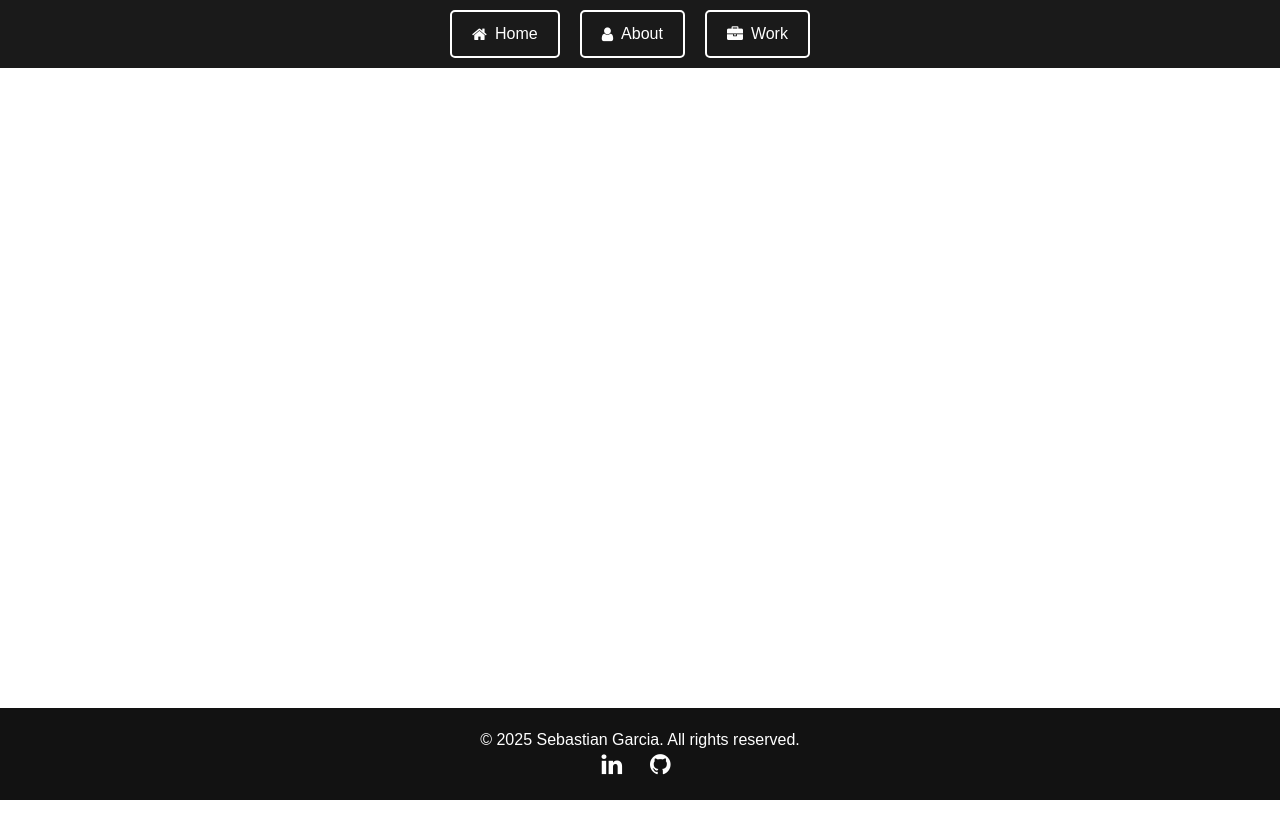
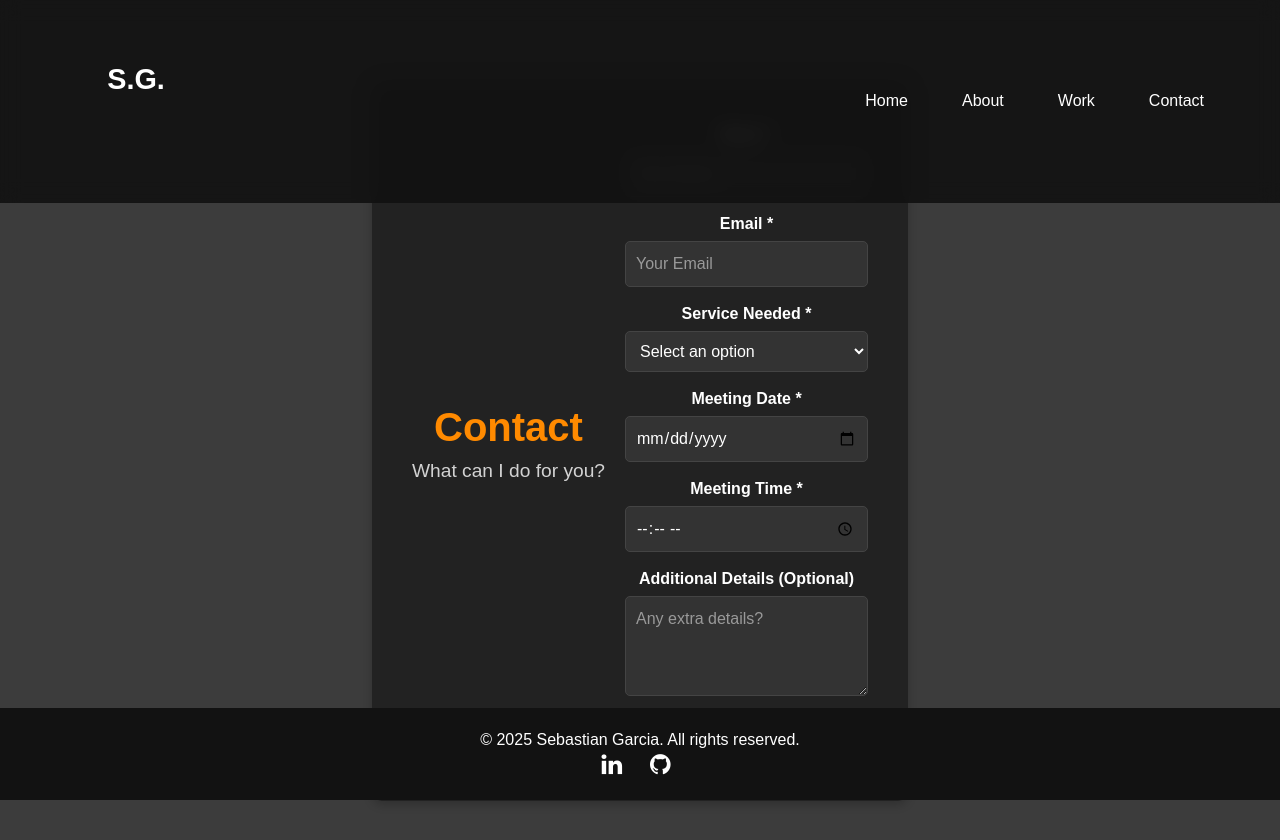
Before and after one commit to SzK14/Szk, a React (Vite) app: page /contact in a window 1280 px wide. Shown: the top 840 px of the page. Before the commit the page ends 800 px from the top, so only its background shows below. Built offline with nearby package versions, Linux system fonts and the light colour scheme.

Commit message:
new updates

```diff
--- a/src/App.jsx
+++ b/src/App.jsx
@@ -6,6 +6,7 @@ import Navbar from './components/Navbar.jsx';
 import HomePage from './components/HomePage.jsx';
 import AboutPage from './components/AboutPage.jsx';
 import WorkPage from './components/WorkPage.jsx';
+import Contact from './components/Contact.jsx';
 
 
 
@@ -19,6 +20,7 @@ function App() {
           <Route path="/" element={<HomePage />} />
           <Route path="/about" element={<AboutPage />} />
           <Route path="/work" element={<WorkPage />} />
+          <Route path="/contact" element={<Contact />} />
         </Routes>
 
       </div>
--- a/src/components/Contact.jsx
+++ b/src/components/Contact.jsx
@@ -2,53 +2,112 @@ import React, { useState } from "react";
 import "./Contact.css";
 
 const Contact = () => {
-  const [formData, setFormData] = useState({ name: "", email: "", message: "" });
+  const [formData, setFormData] = useState({
+    name: "",
+    email: "",
+    service: "",
+    date: "",
+    time: "",
+    message: "",
+  });
   const [submitted, setSubmitted] = useState(false);
+  const [errors, setErrors] = useState({});
 
   const handleChange = (e) => {
     setFormData({ ...formData, [e.target.name]: e.target.value });
   };
 
+  const validateForm = () => {
+    let newErrors = {};
+    if (!formData.name) newErrors.name = "Name is required";
+    if (!formData.email) newErrors.email = "Email is required";
+    if (!formData.service) newErrors.service = "Please select a service";
+    if (!formData.date) newErrors.date = "Please select a date";
+    if (!formData.time) newErrors.time = "Please select a time";
+    return newErrors;
+  };
+
   const handleSubmit = (e) => {
     e.preventDefault();
-    if (formData.name && formData.email && formData.message) {
-      console.log("Mensaje enviado:", formData);
+    const formErrors = validateForm();
+    if (Object.keys(formErrors).length === 0) {
       setSubmitted(true);
-      setTimeout(() => setSubmitted(false), 3000);
-      setFormData({ name: "", email: "", message: "" }); // Limpiar formulario
+      alert("Form submitted successfully!");
+    } else {
+      setErrors(formErrors);
     }
   };
 
   return (
     <div className="contact-container">
-      <h2>Contact Me</h2>
-      {submitted && <p className="success-message">Your message has been sent! ✅</p>}
-      <form onSubmit={handleSubmit} className="contact-form">
+      {/* 📌 Sección izquierda */}
+      <div className="contact-info">
+        <h2>Contact</h2>
+        <p>What can I do for you?</p>
+      </div>
+
+      {/* 📌 Sección derecha - Formulario */}
+      <form className="contact-form" onSubmit={handleSubmit}>
+        <div className="input-group">
+          <label>Name *</label>
           <input
             type="text"
             name="name"
-          placeholder="Your Name"
             value={formData.name}
             onChange={handleChange}
-          required
+            placeholder="Your Name"
           />
+          {errors.name && <span className="error">{errors.name}</span>}
+        </div>
+
+        <div className="input-group">
+          <label>Email *</label>
           <input
             type="email"
             name="email"
-          placeholder="Your Email"
             value={formData.email}
             onChange={handleChange}
-          required
+            placeholder="Your Email"
           />
+          {errors.email && <span className="error">{errors.email}</span>}
+        </div>
+
+        <div className="input-group">
+          <label>Service Needed *</label>
+          <select name="service" value={formData.service} onChange={handleChange}>
+            <option value="">Select an option</option>
+            <option value="web">Web Design & Development</option>
+            <option value="mobile">Mobile Apps</option>
+            <option value="seo">SEO & Google Ads</option>
+            <option value="game">Game Development</option>
+            <option value="uiux">UI/UX Design</option>
+          </select>
+          {errors.service && <span className="error">{errors.service}</span>}
+        </div>
+
+        <div className="input-group">
+          <label>Meeting Date *</label>
+          <input type="date" name="date" value={formData.date} onChange={handleChange} />
+          {errors.date && <span className="error">{errors.date}</span>}
+        </div>
+
+        <div className="input-group">
+          <label>Meeting Time *</label>
+          <input type="time" name="time" value={formData.time} onChange={handleChange} />
+          {errors.time && <span className="error">{errors.time}</span>}
+        </div>
+
+        <div className="input-group">
+          <label>Additional Details (Optional)</label>
           <textarea
             name="message"
-          placeholder="Your Message"
-          rows="5"
             value={formData.message}
             onChange={handleChange}
-          required
-        ></textarea>
-        <button type="submit">Send Message</button>
+            placeholder="Any extra details?"
+          />
+        </div>
+
+        <button type="submit" className="submit-btn">Send Message</button>
       </form>
     </div>
   );
--- a/src/components/HomePage.css
+++ b/src/components/HomePage.css
@@ -7,7 +7,7 @@
 }
 
 body {
-  background-color: #111;
+  background-color: #3c3c3c;
   color: white;
 }
 
@@ -168,6 +168,7 @@ body {
 .skills-section {
   padding: 80px 20px;
   text-align: center;
+  border-radius: 24px;
 }
 
 .skills-title {
--- a/src/components/Navbar.css
+++ b/src/components/Navbar.css
@@ -1,66 +1,84 @@
-/* Estilo para la barra de navegación */
+/* 🔥 General Navbar Styles */
 .navbar {
-    display: flex;
-    justify-content: center;
-    align-items: center;
-    background-color: #1a1a1a;
-    padding: 10px 20px;
-    color: #fff;
+  width: 100%;
   position: fixed;
   top: 0;
   left: 0;
-    width: 100%;
-    z-index: 1000;
+  background: rgba(17, 17, 17, 0.9);
+  backdrop-filter: blur(10px);
+  display: flex;
+  justify-content: center;
+  padding: 15px 0;
+  z-index: 100;
 }
 
-  /* Estilo para los enlaces */
-  .navbar-center {
+.nav-container {
   display: flex;
+  justify-content: space-between;
   align-items: center;
+  width: 90%;
+  max-width: 1200px;
 }
 
-  .navbar-item {
-    color: #fff;
+/* 🔥 Logo */
+.logo {
+  font-size: 1.8rem;
+  font-weight: bold;
+  color: white;
   text-decoration: none;
-    font-size: 16px;
-    margin-right: 20px;
-    display: flex;
-    align-items: center;
-    padding: 10px 20px; /* Añadido padding para los botones */
-    border: 2px solid #fff; /* Borde blanco */
-    border-radius: 5px; /* Bordes redondeados */
-    transition: background-color 0.3s, color 0.3s;
+  transition: color 0.3s ease;
 }
 
-  /* Hover effect */
-  .navbar-item:hover {
-    background-color: #4caf50; /* Fondo verde al pasar el ratón */
-    color: #fff;
+.logo:hover {
+  color: #ff8a00;
 }
 
-  .navbar-item i {
-    margin-right: 8px;
+/* 🔥 Links */
+.nav-links {
+  display: flex;
+  gap: 30px;
 }
 
-  /* Estilo para la hora */
-  .navbar-right .time {
-    font-size: 14px;
-    font-family: 'Courier New', Courier, monospace;
+.nav-item {
+  color: white;
+  font-size: 1rem;
+  text-decoration: none;
+  transition: all 0.3s ease;
+  padding: 8px 12px;
+  border-radius: 5px;
 }
 
-  body {
-    padding-top: 60px; /* Espacio para que el contenido no quede debajo de la barra */
+.nav-item:hover {
+  background: #ff8a00;
+  color: black;
 }
 
-  /* Responsive */
-  @media (max-width: 768px) {
-    .navbar-left {
-      flex-direction: column;
-      align-items: flex-start;
+/* 🔥 Hamburger Menu for Mobile */
+.hamburger {
+  display: none;
+  font-size: 1.8rem;
+  color: white;
+  cursor: pointer;
 }
 
-    .navbar-item {
-      margin-right: 0;
-      margin-bottom: 10px;
+/* 🔥 Responsive */
+@media (max-width: 768px) {
+  .nav-links {
+    display: none;
+    flex-direction: column;
+    position: absolute;
+    top: 60px;
+    right: 20px;
+    background: rgba(17, 17, 17, 0.9);
+    padding: 10px;
+    border-radius: 10px;
+  }
+
+  .nav-links.open {
+    display: flex;
+  }
+
+  .hamburger {
+    display: block;
   }
 }
--- a/src/components/Navbar.jsx
+++ b/src/components/Navbar.jsx
@@ -1,21 +1,26 @@
-import React, { useState, useEffect } from 'react';
-import './Navbar.css';
-import { Link } from 'react-router-dom';
-import 'font-awesome/css/font-awesome.min.css';
+import React, { useState } from "react";
+import { Link } from "react-router-dom";
+import "./Navbar.css";
+
 
 const Navbar = () => {
+  const [menuOpen, setMenuOpen] = useState(false);
+
   return (
     <nav className="navbar">
-      <div className="navbar-center">
-      <Link to="/" className="navbar-item ">
-          <i className="fa fa-home"></i> Home
+      <div className="nav-container">
+        {/* Logo */}
+        <Link to="/" className="logo">
+          S.G.
         </Link>
-        <Link to="/about" className="navbar-item about-btn">
-          <i className="fa fa-user"></i> About
-        </Link>
-        <Link to="/work" className="navbar-item">
-          <i className="fa fa-briefcase"></i> Work
-        </Link>
+
+        {/* Menú para pantallas grandes */}
+        <div className={`nav-links ${menuOpen ? "open" : ""}`}>
+          <Link to="/" className="nav-item">Home</Link>
+          <Link to="/about" className="nav-item">About</Link>
+          <Link to="/work" className="nav-item">Work</Link>
+          <Link to="/contact" className="nav-item">Contact</Link>
+        </div>
       </div>
     </nav>
   );
--- a/src/components/contact.css
+++ b/src/components/contact.css
@@ -1,62 +1,85 @@
-/* Contenedor principal */
+/* 🔥 General Styles */
 .contact-container {
-    max-width: 500px;
+  display: flex;
+  justify-content: space-between;
+  align-items: center;
+  max-width: 900px;
   margin: 50px auto;
-    text-align: center;
+  padding: 40px;
   background: #222;
-    padding: 30px;
+  color: white;
   border-radius: 10px;
-    box-shadow: 0px 4px 10px rgba(0, 0, 0, 0.3);
+  box-shadow: 0 4px 10px rgba(0, 0, 0, 0.2);
 }
 
-  /* Título */
-  .contact-container h2 {
-    color: #ff8a00;
-    font-size: 2rem;
-    margin-bottom: 20px;
+/* 📌 Sección Izquierda */
+.contact-info {
+  flex: 1;
+  padding-right: 20px;
 }
 
-  /* Formulario */
+.contact-info h2 {
+  font-size: 2.5rem;
+  font-weight: bold;
+  color: #ff8a00;
+}
+
+.contact-info p {
+  font-size: 1.2rem;
+  opacity: 0.8;
+}
+
+/* 📌 Sección Derecha - Formulario */
 .contact-form {
+  flex: 1;
+  display: flex;
+  flex-direction: column;
+  gap: 15px;
+}
+
+.input-group {
   display: flex;
   flex-direction: column;
 }
 
-  .contact-form input,
-  .contact-form textarea {
-    width: 100%;
-    padding: 10px;
-    margin-bottom: 15px;
-    border: none;
-    border-radius: 5px;
-    font-size: 1rem;
+.input-group label {
+  font-weight: bold;
+  margin-bottom: 5px;
 }
 
-  /* Efecto de foco */
-  .contact-form input:focus,
-  .contact-form textarea:focus {
-    outline: 2px solid #e52e71;
+.input-group input,
+.input-group select,
+.input-group textarea {
+  padding: 10px;
+  border: 1px solid #444;
+  background: #333;
+  color: white;
+  border-radius: 5px;
 }
 
-  /* Botón */
-  .contact-form button {
+.input-group textarea {
+  resize: vertical;
+  height: 100px;
+}
+
+/* 🛑 Validación */
+.error {
+  color: #ff4d4d;
+  font-size: 0.9rem;
+}
+
+/* 📌 Botón */
+.submit-btn {
   background: linear-gradient(90deg, #ff8a00, #e52e71);
   color: white;
-    padding: 10px;
-    font-size: 1rem;
+  font-size: 1.1rem;
+  padding: 12px;
   border: none;
   border-radius: 5px;
   cursor: pointer;
-    transition: transform 0.2s ease;
+  transition: 0.3s ease;
 }
 
-  .contact-form button:hover {
-    transform: scale(1.05);
+.submit-btn:hover {
+  opacity: 0.8;
 }
-
-  /* Mensaje de éxito */
-  .success-message {
-    color: #4caf50;
-    font-size: 1rem;
-    margin-bottom: 10px;
-  }
```
Lines whose indentation alone changed are shown as unchanged.
